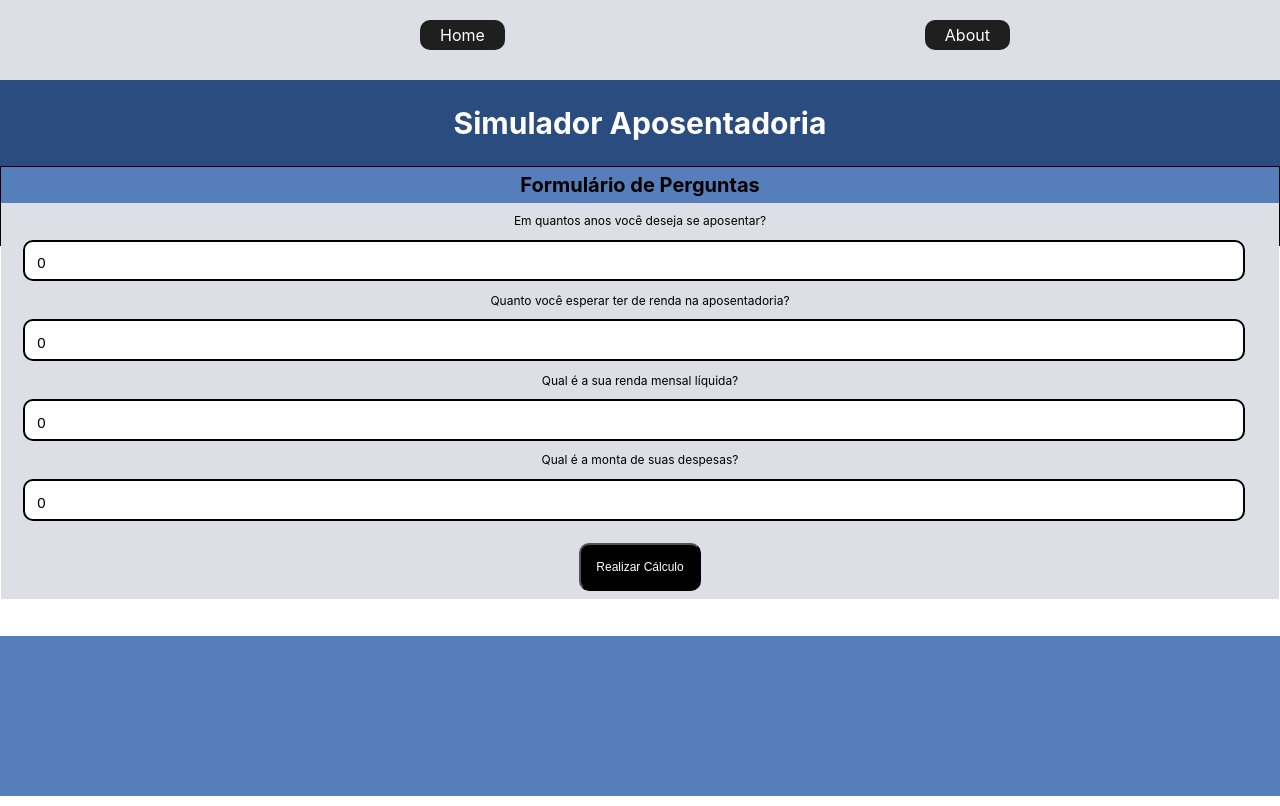
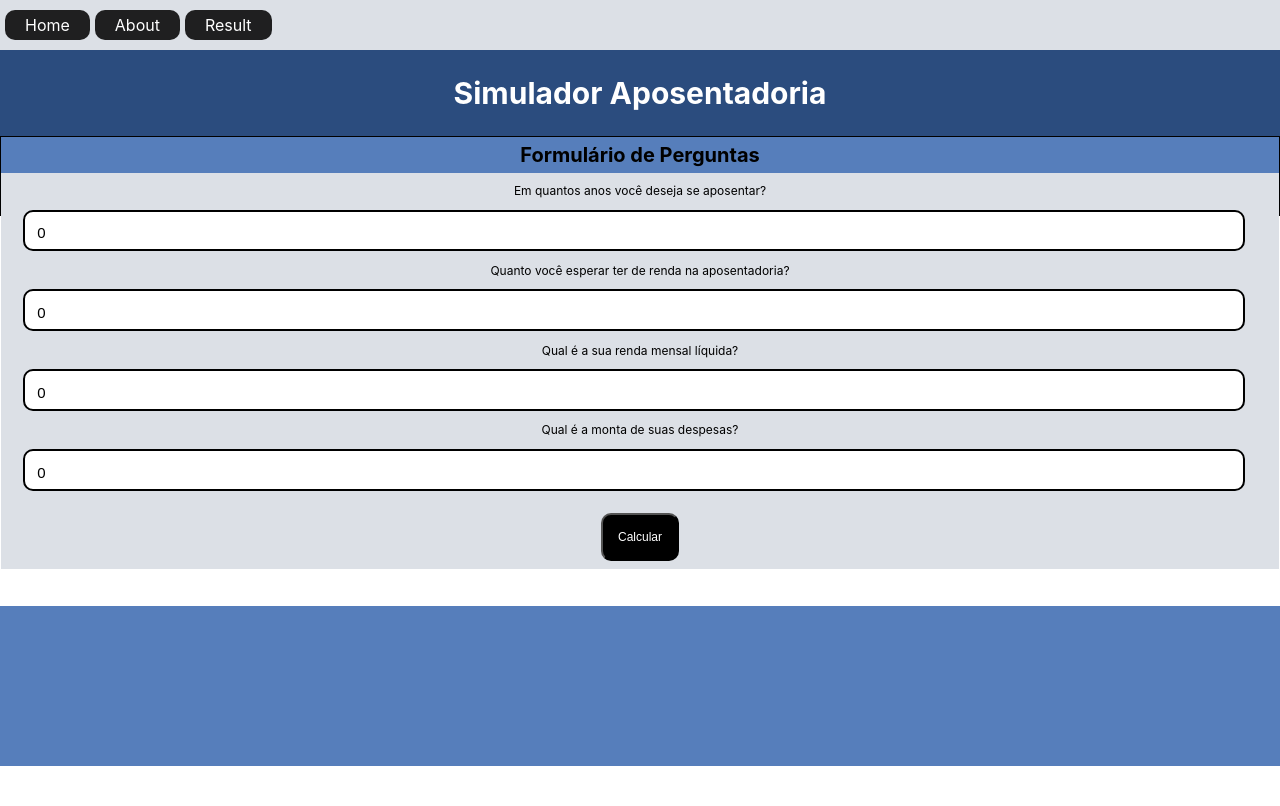
Before and after one commit to EuripedesNaves/calculadora-aposentadoria, a React (Create React App) app: page /result in a window 1280 px wide. Built offline with nearby package versions, Linux system fonts and the light colour scheme.

Commit message:
Ajusted NavBar and Add Home Route

```diff
--- a/src/App.js
+++ b/src/App.js
@@ -4,13 +4,14 @@ import { Route, Routes } from 'react-router-dom';
 import { NavBar } from './components/NavBar';
 import { About } from './pages/About';
 import { Result } from './pages/Result';
+import { Home } from './pages/Home';
 
 const App = () => {
   return (
     <div className="App">
        <NavBar/>
        <Routes>
-        {/* <Route path='/' element={<Home/>} /> */}
+        <Route path='/' element={<Home/>} />
         <Route path='/about' element={<About/>} />
         <Route path='/result' element={<Result/>} />
       </Routes>
--- a/src/components/Form.js
+++ b/src/components/Form.js
@@ -50,7 +50,7 @@ export const Form = () => {
                     />
                 </form>
                 <div className="footer">
-                    <button className="button" onClick={() => setCalculated(true)}>Realizar Cálculo</button>
+                    <button className="button" onClick={() => setCalculated(true)}>Calcular</button>
                 </div>
             </div>
             <div className="simulator">
--- a/src/components/NavBar.js
+++ b/src/components/NavBar.js
@@ -17,23 +17,25 @@ const Pages = styled(Link)`
    justify-content: center;
    text-decoration: none;
    border-radius: 10px;
-   @media(max-width:320px) {
-   margin: 20px 30px 20px 40px;
-   }
+
+    @media(max-width:320px) {
+    margin: 10px 0px 10px 5px;
+    allign-itens: center;
+    }
    @media(min-width: 321px) and (max-width:375px) {
-   margin: 20px 30px 20px 60px;
+    margin: 10px 0px 10px 5px;
    }
    @media(min-width: 376px) and (max-width:425px) {
-   margin: 20px 30px 20px 80px;
+    margin: 10px 0px 10px 5px;
    }
    @media(min-width:426px) and (max-width:768px) {
-    margin: 20px 0px 20px 200px;
+    margin: 10px 0px 10px 5px;
   }
     @media(min-width:769px) and (max-width:1024px) {
-    margin: 20px 0px 30px 300px;
+      margin: 10px 0px 10px 5px;
     }
     @media(min-width: 1025px) and (max-width: 1440px) {
-    margin: 20px 0px 30px 420px;
+      margin: 10px 0px 10px 5px;
     }
 `;
 
@@ -42,6 +44,7 @@ export const NavBar = () => {
     <Nav>
       <Pages to='/'> Home</Pages>
       <Pages to='/about'> About</Pages>
+      <Pages to='/result'> Result</Pages>
     </Nav>
   )
 }
--- a/src/components/Simulator.js
+++ b/src/components/Simulator.js
@@ -1,13 +1,8 @@
-import React from 'react';
+import React, {useState, useEffect} from 'react';
 import '../styles/Simulators.css'
+import axios from 'axios';
 
 const Simulator = ({ rendaMensal, montaDespesa, anosAposentadoria, RendaEsperada }) => {
-
-    // Variáveis Formulário
-    // const rendaMensal = 8000;
-    // const montaDespesa = 4000;
-    // const anosAposentadoria = 30;
-    // const RendaEsperada = 18000;
 
     // Proporção perfil de investimento
     const rendaFixa = 0;
@@ -16,7 +11,15 @@ const Simulator = ({ rendaMensal, montaDespesa, anosAposentadoria, RendaEsperada
 
     // Dados de mercado - API futura
     const taxaRendaFixa = 2.3;
-    const taxaRendaVariavel = 6.3;
+    const [taxaRendaVariavel, setTaxaRendaVariavel] = useState([]);
+    const api = async () => {
+        const {data} = await axios.get("https://api.bcb.gov.br/dados/serie/bcdata.sgs.4189/dados/ultimos/10?formato=json")
+
+        const lastElement = data[data.length-1].valor
+
+        setTaxaRendaVariavel(lastElement)
+    }
+    useEffect(()=>{api()}, []);
 
     //Dados após aposentadoria
     const taxaAposentadoria = 5.5;
@@ -47,7 +50,6 @@ const Simulator = ({ rendaMensal, montaDespesa, anosAposentadoria, RendaEsperada
     // Coeficiente de Financiamento
     function parcelaAposentadoria() {
 
-        //let CF = expectedIRR() / (1 - (1 / ((1 + expectedIRR()) ** anosAposentadoria)));
         let parcelaAposentadoria = patrimonioEsperado * expectedIRR() / (((1 + expectedIRR()) ** anosAposentadoria) - 1);
 
         return (parcelaAposentadoria)
--- a/src/styles/Forms.css
+++ b/src/styles/Forms.css
@@ -10,7 +10,6 @@
     margin-top: 390px;
     min-width: 80%;
     height: 24vh;
-    /* border: 1px solid; */
     margin-bottom: 10px;
     background-color: #567ebb;
 
@@ -268,7 +267,7 @@
     .simulator {
         display: flex;
         flex-direction: column;
-        margin-top: 600px;
+        margin-top: 600vh;
         min-width: 80%;
         height: 20vh;
         /* border: 1px solid; */
--- a/src/styles/Simulators.css
+++ b/src/styles/Simulators.css
@@ -10,12 +10,12 @@ p {
     font-weight: bold;
 } */
 
- @media (max-width: 1440px) {
+@media (max-width: 1440px) {
 
     h1 {
         font-size: 35px;
         padding: 5px 2px;
-        color: white ;
+        color: white;
     }
 
     p {
@@ -32,7 +32,7 @@ p {
     h1 {
         font-size: 70px;
         padding: 5px 2px;
-        color: white ;
+        color: white;
     }
 
     p {
```
